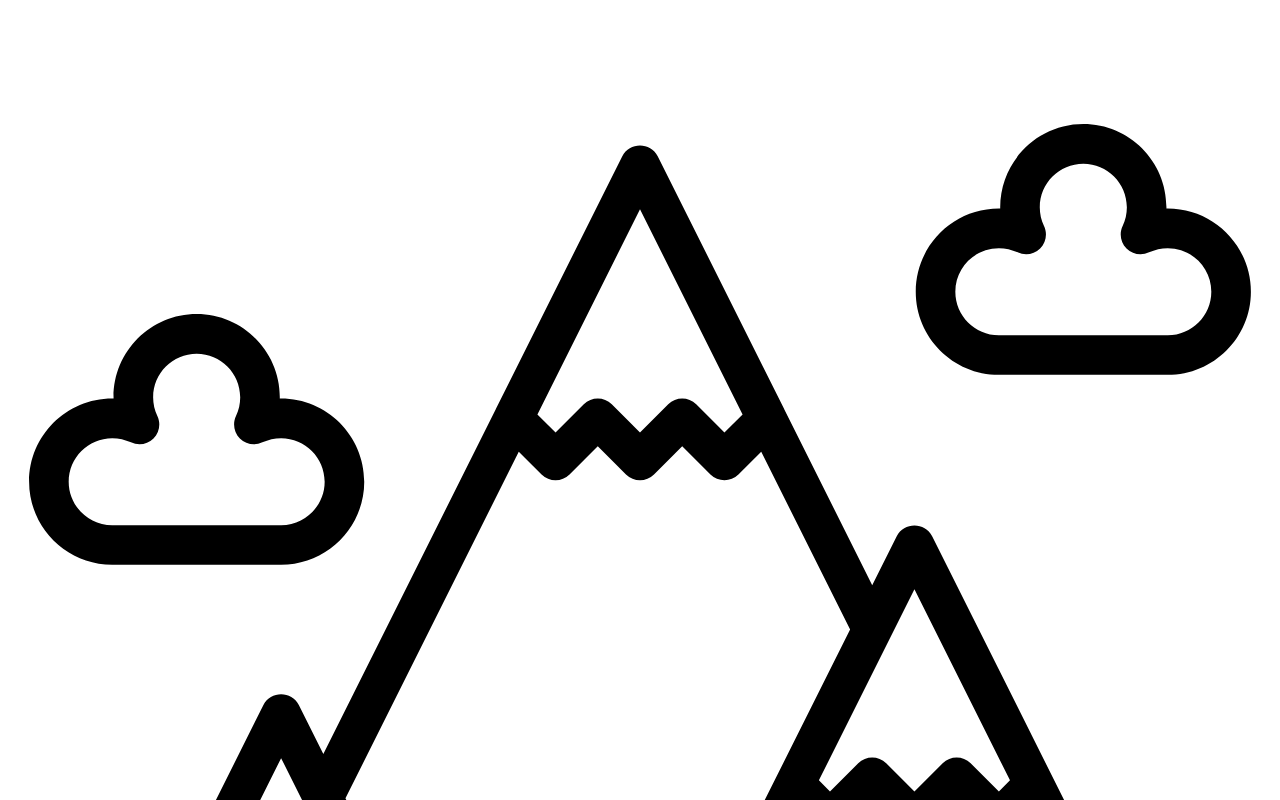
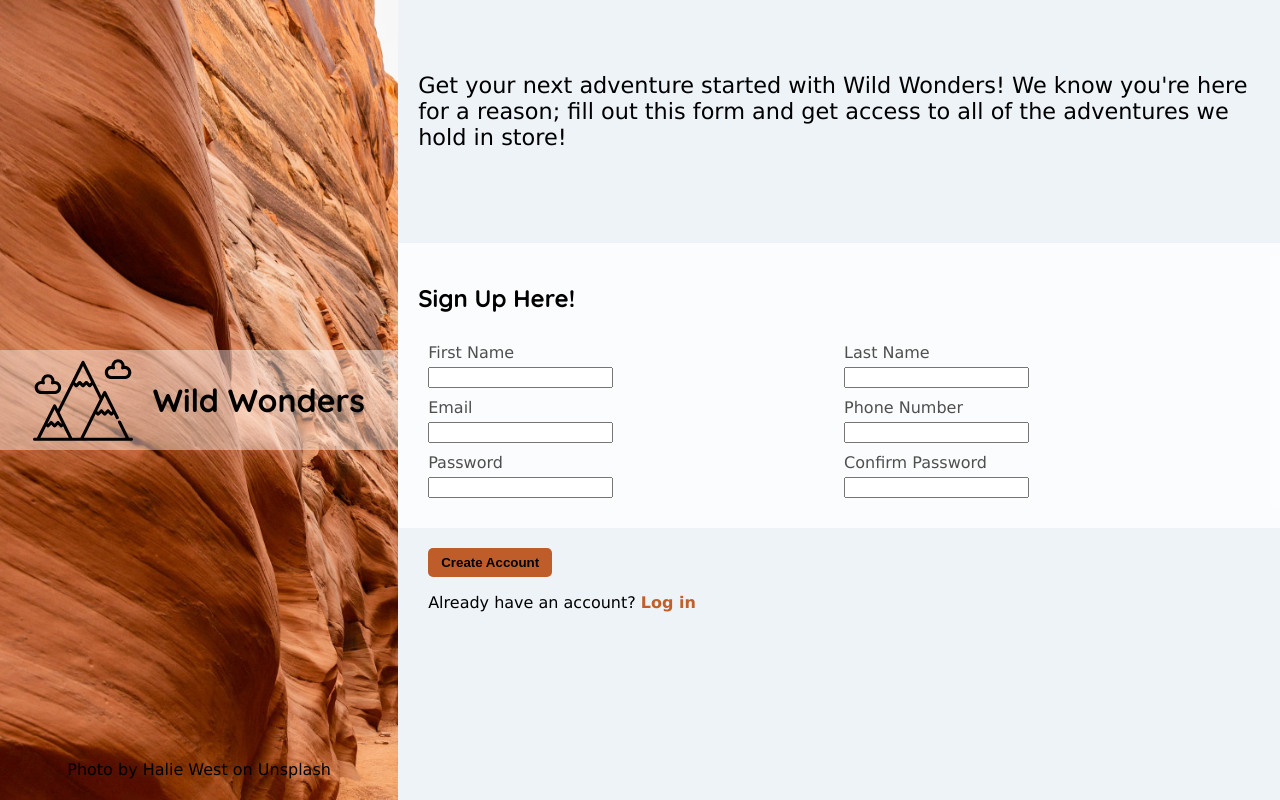
Before and after one commit to katynightshade/sign-up, a plain HTML site: page index.html in a window 1280 px wide. Shown: the top 800 px of the page. Drawn offline with Linux system fonts and the light colour scheme.

Commit message:
desktop styling complete

```diff
--- a/index.html
+++ b/index.html
@@ -19,31 +19,47 @@
         </div>
     </div>
     <div class="column-right">
-        <div class="hero">Get your next adventure started with Wild Wonders! We know you're here for a reason; fill out this form and get access to all of the adventures we hold in store!</div>
+        <div class="hero">
+            <p>Get your next adventure started with Wild Wonders! We know you're here for a reason; fill out this form and get access to all of the adventures we hold in store!</p>
+        </div>
         <div class="form">
             <form action="/index.html" method="post">
                 <div class="box-text">
                     <h2>Sign Up Here!</h2>
+                    <div class="inputs">
+                        <div class="field">
                             <label for="f-name">First Name</label>
                             <input type="text" id="f-name" name="f-name">
+                        </div>
+                        <div class="field">
                             <label for="l-name"> Last Name</label>
                             <input type="text" id="l-name" name="l-name">
+                        </div>
+                        <div class="field">
                             <label for="user-email">Email</label>
                             <input type="email" id="user-email" name="email" pattern="[^@\s]+@[^@\s]+\.[^@\s]+">
+                        </div>
+                        <div class="field">
                             <label for="user-phone">Phone Number</label>
                             <input type="tel" id="user-phone" name="phone">
+                        </div>
+                        <div class="field">
                             <label for="user-password">Password</label>
                             <input type="password" name="password" id="user-password">
+                        </div>
+                        <div class="field">
                             <label for="confirm-pass">Confirm Password</label>
                             <input type="password" id="confirm-pass" name="confirm-password">
+                        </div>
+                    </div>
                 </div>
                 <div class="submit">
                     <button type="submit">Create Account</button>
                 </div>
             </form>
+            <div class="log-in">
+            <p>Already have an account? <a class="loginlink" href="#!">Log in</a></p>
             </div>
-        <div class="log-in">
-            <p>Already have an account? <a href="#!">Log in</a></p>
         </div>
     </div>
 </body>
--- a/style.css
+++ b/style.css
@@ -1 +1,123 @@
 @import url('https://fonts.googleapis.com/css2?family=Quicksand:wght@700&display=swap');
+
+html {
+    min-height: 100vh;
+}
+
+:root {
+    --font-family: Verdana, Geneva, Tahoma, sans-serif;
+}
+
+body {
+    min-height: 100vh;
+    max-width: 100vw;
+    font-family: var(--font-family);
+    display: flex;
+    margin: 0;
+    padding: 0;
+}
+
+.column-left {
+    background: url(img/form-pic.jpg);
+    background-size: 200%;
+    background-repeat: no-repeat;
+    width: 65%;
+    display: flex;
+    flex-direction: column;
+    justify-content: space-evenly;
+    align-items: center;
+    position: relative;
+}
+
+.logo {
+    display: flex;
+    background-color: rgba(255, 255, 255, 0.4);
+    justify-content: center;
+    align-items: center;
+    gap: 5%;
+    font-family: 'Quicksand', var(--font-family);
+}
+
+.logo > img {
+    width: 25%;
+}
+
+.source {
+    position: absolute;
+    bottom: 5px;
+}
+
+.column-right {
+    display: flex;
+    flex-direction: column;
+    justify-content: baseline;
+    gap: 20px;
+    background-color: rgb(238, 243, 248);
+}
+
+.hero {
+    font-size: 1.4rem;
+    padding: 20px;
+    margin: 30px 0;
+}
+
+.form {
+    display: flex;
+    flex-direction: column;
+    justify-content: space-between;
+}
+
+.box-text {
+    background-color: rgba(255, 255, 255, 0.8);
+    padding: 20px;
+}
+
+.box-text > h2 {
+    font-family: 'Quicksand', var(--font-family);
+}
+
+.inputs {
+    display: grid;
+    grid-template-columns: repeat(2, 1fr);
+    gap: 10px;
+    padding: 10px;
+}
+
+.field   {
+    display: flex;
+    flex-direction: column;
+    justify-content: center;
+    align-items: baseline;
+    gap: 5px;
+    color: rgba(54, 53, 53, 0.87);
+}
+
+.submit {
+    padding: 20px 30px 0 30px;
+}
+
+.submit > button {
+    border-style: none;
+    background-color: #b84406d9;
+    padding: 7px 13px;
+    border-radius: 5px;
+    font-weight: bold;
+}
+
+.log-in {
+    padding: 0 30px;
+}
+
+.loginlink {
+    color: #b84406d9;
+    text-decoration: none;
+    font-weight: bold;
+}
+
+.loginlink:hover {
+    text-decoration: underline;
+}
+
+.loginlink:visited {
+    color: #6b4734;
+}
```
Lines whose indentation alone changed are shown as unchanged.
